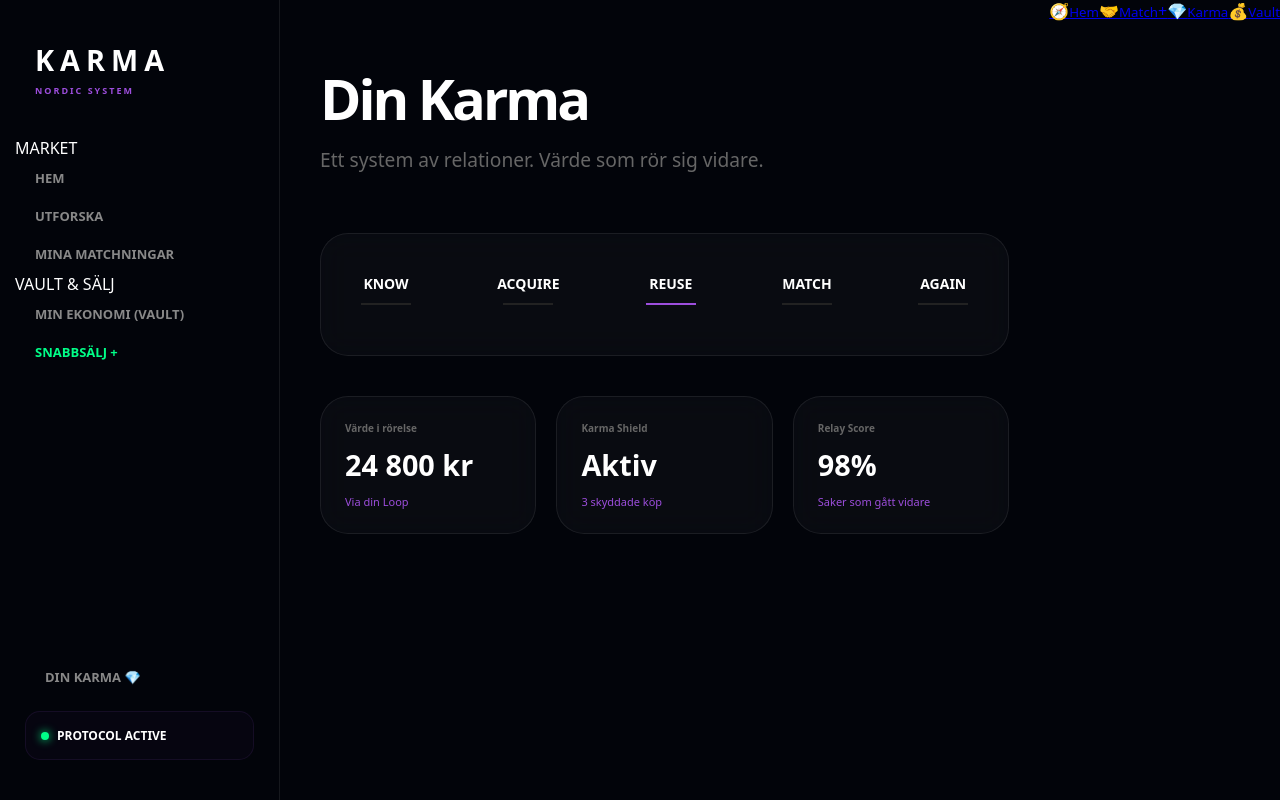
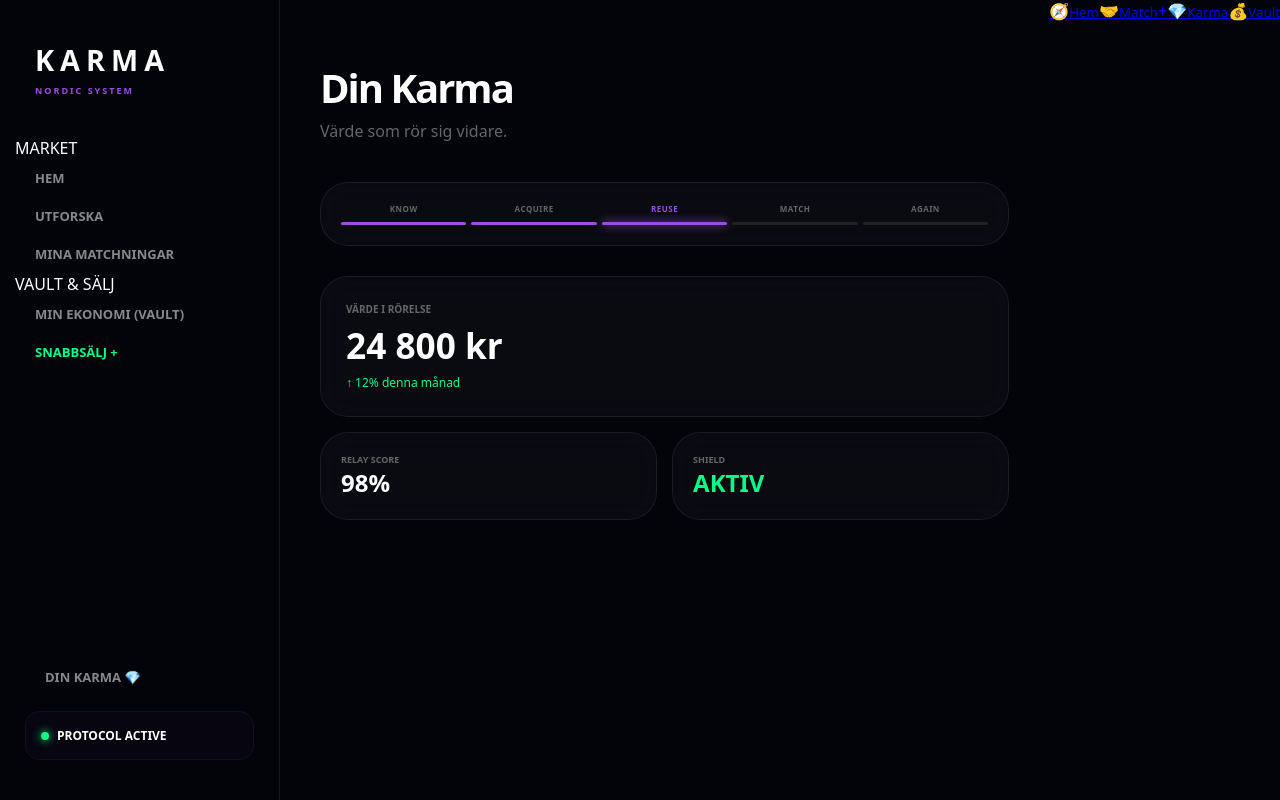
Before and after one commit to gascheckking/marketbeg-appGem, a Next.js app: page /my-karma in a window 1280 px wide. Built offline with nearby package versions, Linux system fonts and the light colour scheme.

Commit message:
Update page.tsx

```diff
--- a/app/my-karma/page.tsx
+++ b/app/my-karma/page.tsx
@@ -2,40 +2,50 @@
 import React from 'react';
 
 export default function MyKarmaPage() {
-  const karmaStats = [
-    { label: "Värde i rörelse", value: "24 800 kr", sub: "Via din Loop" },
-    { label: "Karma Shield", value: "Aktiv", sub: "3 skyddade köp" },
-    { label: "Relay Score", value: "98%", sub: "Saker som gått vidare" }
-  ];
+  const steps = ['Know', 'Acquire', 'Reuse', 'Match', 'Again'];
 
   return (
-    <div className="page-wrapper" style={{ maxWidth: '1000px' }}>
-      <header style={{ marginBottom: '60px' }}>
-        <h1 style={{ fontSize: '3.5rem', fontWeight: 900, letterSpacing: '-3px', margin: 0 }}>Din Karma</h1>
-        <p className="muted" style={{ fontSize: '1.2rem', marginTop: '10px' }}>
-          Ett system av relationer. Värde som rör sig vidare.
-        </p>
+    <div className="page-wrapper">
+      <header style={{ marginBottom: '40px' }}>
+        <h1 style={{ fontSize: '2.5rem', fontWeight: 900, letterSpacing: '-2px', margin: 0 }}>Din Karma</h1>
+        <p className="muted" style={{ fontSize: '1rem', marginTop: '5px' }}>Värde som rör sig vidare.</p>
       </header>
 
-      <section className="glass-card" style={{ padding: '40px', marginBottom: '40px' }}>
-        <div style={{ display: 'flex', justifyContent: 'space-between', alignItems: 'center' }}>
-          {['Know', 'Acquire', 'Reuse', 'Match', 'Again'].map((step, i) => (
-            <div key={step} style={{ textAlign: 'center' }}>
-              <div style={{ fontWeight: 900, fontSize: '14px' }}>{step.toUpperCase()}</div>
-              <div style={{ width: '50px', height: '2px', background: i === 2 ? 'var(--neon-purple)' : '#222', margin: '10px auto' }}></div>
+      {/* KARMA CYCLE - Fixad layout */}
+      <section className="glass-card" style={{ padding: '20px', marginBottom: '30px' }}>
+        <div style={{ display: 'flex', justifyContent: 'space-between', alignItems: 'center', gap: '5px' }}>
+          {steps.map((step, i) => (
+            <div key={step} style={{ flex: 1, textAlign: 'center' }}>
+              <div style={{ fontWeight: 900, fontSize: '8px', color: i === 2 ? 'var(--neon-purple)' : '#666', letterSpacing: '0.5px' }}>
+                {step.toUpperCase()}
+              </div>
+              <div style={{
+                height: '3px', borderRadius: '2px', marginTop: '8px',
+                background: i <= 2 ? 'var(--neon-purple)' : '#222',
+                boxShadow: i === 2 ? '0 0 10px var(--neon-purple)' : 'none'
+              }}></div>
             </div>
           ))}
         </div>
       </section>
 
-      <div style={{ display: 'grid', gridTemplateColumns: 'repeat(3, 1fr)', gap: '20px' }}>
-        {karmaStats.map((s, i) => (
-          <div key={i} className="glass-card">
-            <div className="muted" style={{ fontSize: '10px', fontWeight: 800 }}>{s.label}</div>
-            <div style={{ fontSize: '1.8rem', fontWeight: 900, margin: '10px 0' }}>{s.value}</div>
-            <div style={{ fontSize: '11px', color: 'var(--neon-purple)' }}>{s.sub}</div>
+      <div style={{ display: 'grid', gridTemplateColumns: '1fr', gap: '15px' }}>
+        <div className="glass-card" style={{ padding: '25px' }}>
+          <div className="muted" style={{ fontSize: '10px', fontWeight: 800 }}>VÄRDE I RÖRELSE</div>
+          <div style={{ fontSize: '2.2rem', fontWeight: 900, margin: '5px 0' }}>24 800 kr</div>
+          <div style={{ fontSize: '12px', color: 'var(--neon-mint)' }}>↑ 12% denna månad</div>
+        </div>
+
+        <div style={{ display: 'grid', gridTemplateColumns: '1fr 1fr', gap: '15px' }}>
+          <div className="glass-card" style={{ padding: '20px' }}>
+             <div className="muted" style={{ fontSize: '9px', fontWeight: 800 }}>RELAY SCORE</div>
+             <div style={{ fontSize: '1.5rem', fontWeight: 900 }}>98%</div>
           </div>
-        ))}
+          <div className="glass-card" style={{ padding: '20px' }}>
+             <div className="muted" style={{ fontSize: '9px', fontWeight: 800 }}>SHIELD</div>
+             <div style={{ fontSize: '1.5rem', fontWeight: 900, color: 'var(--neon-mint)' }}>AKTIV</div>
+          </div>
+        </div>
       </div>
     </div>
   );
```
